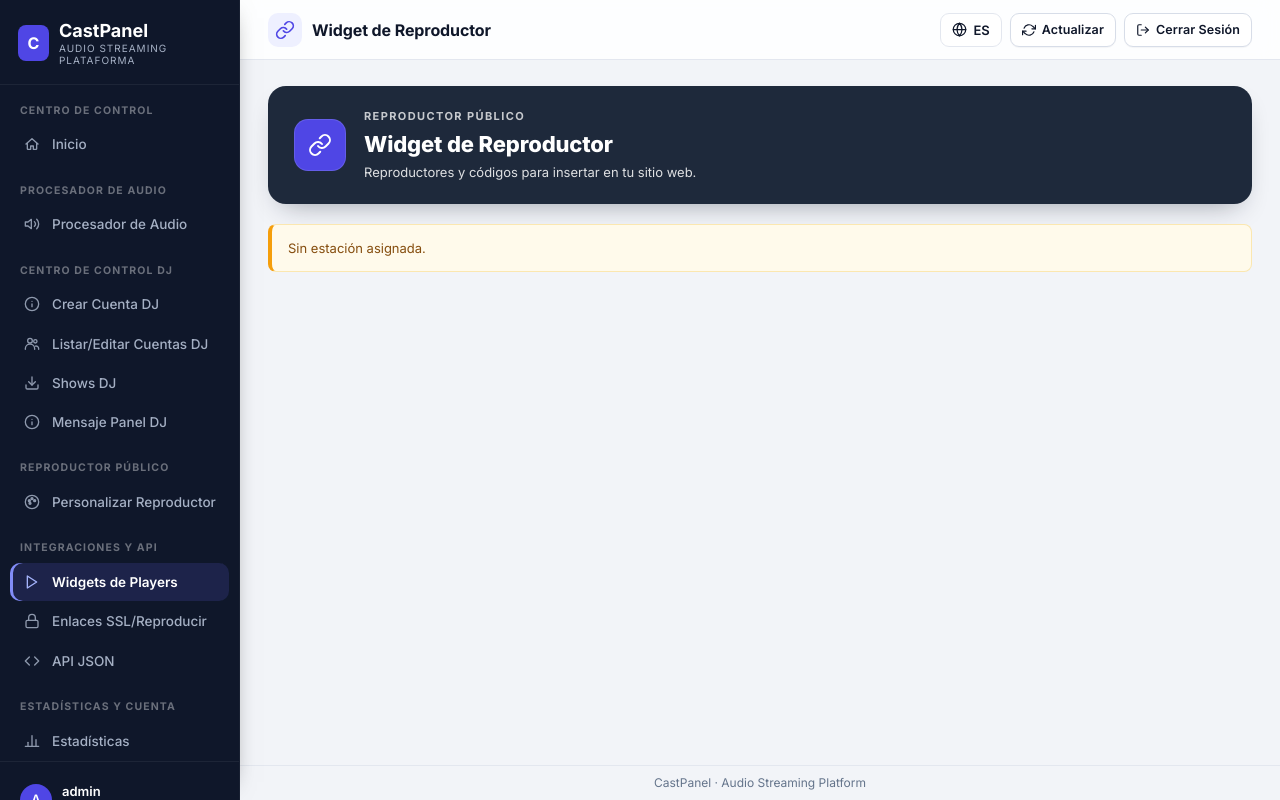
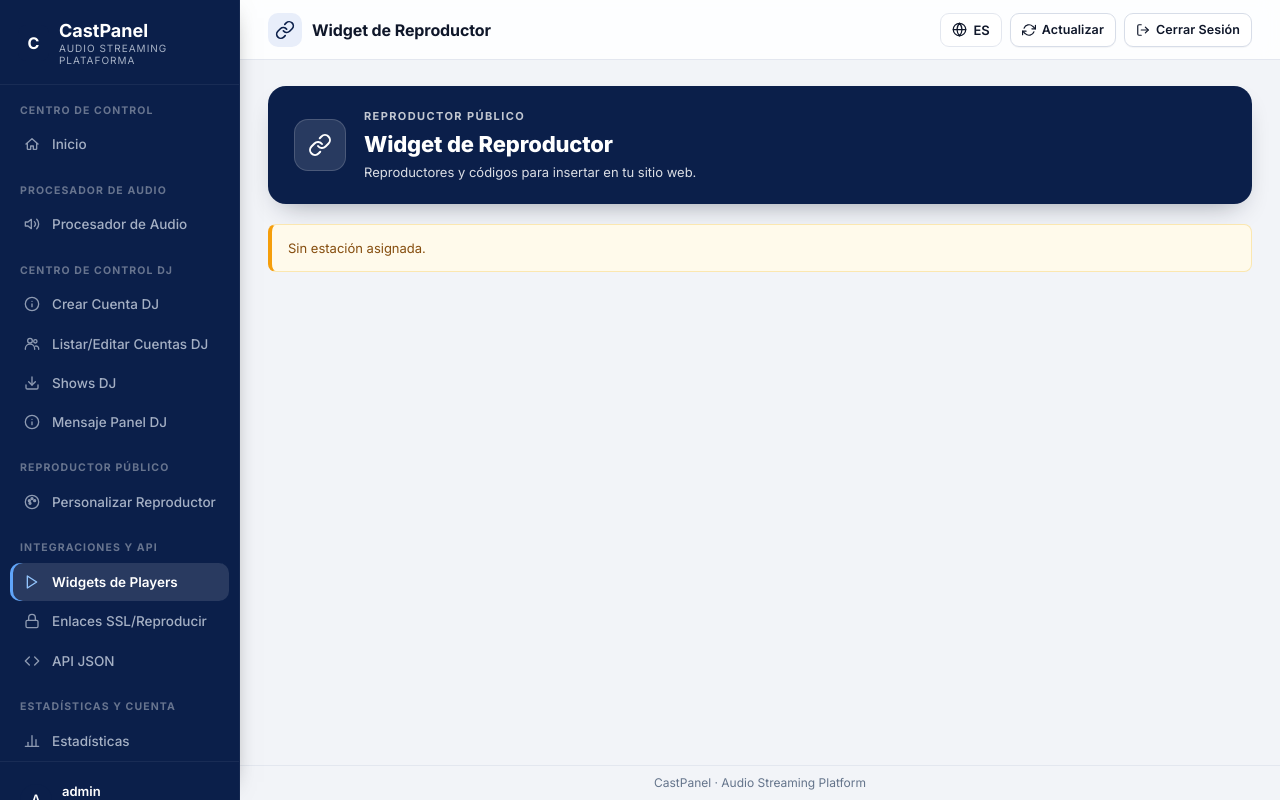
Before and after one commit to zunairaiqbal078/BroadCastingServer, a PHP site: page /cliente/widgets.php in a window 1280 px wide. Run offline with PHP 8.4, Linux system fonts and the light colour scheme; a user stored in the database is signed in; data comes from the database, SQL or seed files in the repository; data that the repository does not hold is empty.

Commit message:
Align admin, client, and DJ UI with shared branding theme tokens.
Use --cp-brand primary across theme.css, unify admin quick actions, and update login preview plus layout hooks for consistent chrome.

Co-authored-by: Cursor <cursoragent@cursor.com>

```diff
--- a/admin/branding.php
+++ b/admin/branding.php
@@ -377,7 +377,7 @@ $logoLabels = [
             </div>
 
             <!-- Mini login preview -->
-            <div style="background:linear-gradient(135deg, <?= htmlspecialchars($brand['sidebar_color'] ?? '#1e1b2e') ?> 0%, <?= htmlspecialchars($brand['primary_color'] ?? '#6c3ce0') ?> 100%);border-radius:12px;display:flex;align-items:center;justify-content:center;padding:24px">
+            <div style="background:#eef2f8;border-radius:12px;display:flex;align-items:center;justify-content:center;padding:24px">
                 <div style="background:var(--card-bg);border-radius:12px;padding:24px;width:240px;text-align:center">
                     <?php if (!empty($brand['logo_login'])): ?>
                         <img src="<?= htmlspecialchars($brand['logo_login']) ?>" alt="Logo"
--- a/assets/css/theme.css
+++ b/assets/css/theme.css
@@ -12,7 +12,7 @@
 .cp-theme {
     --radius: 14px;
     --radius-sm: 10px;
-    --ring: 0 0 0 3px rgba(108, 60, 224, .16);
+    --ring: 0 0 0 3px rgba(11, 31, 74, .16);
     --line: #e7e5f0;
     --line-soft: #f0eef7;
     --muted-bg: #f7f6fb;
@@ -23,18 +23,19 @@
     --hover: var(--muted-bg);
 }
 .cp-theme {
-    --primary: #4f46e5;
-    --primary-dark: #4338ca;
-    --primary-light: #6366f1;
-    --primary-bg: #eef0ff;
+    /* one system colour: the login colour from Admin > Branding (default dark blue) */
+    --primary: var(--cp-brand, #0b1f4a);
+    --primary-dark: var(--cp-brand, #0b1f4a);
+    --primary-light: #2563eb;
+    --primary-bg: #e8eefa;
     --body-bg: #f2f4f8;
-    --sidebar-bg: #0f172a;
+    --sidebar-bg: var(--cp-brand, #0b1f4a);
     --sidebar-hover: rgba(148, 163, 184, .10);
     --sidebar-text: #a5b0c4;
     --line: #e3e7ef;
     --line-soft: #eef1f6;
     --muted-bg: #f6f8fb;
-    --ring: 0 0 0 3px rgba(79, 70, 229, .16);
+    --ring: 0 0 0 3px rgba(11, 31, 74, .16);
     --text-primary: #0f172a;
     --text-secondary: #64748b;
     --radius: 12px;
@@ -75,17 +76,17 @@
 .cp-theme .sidebar-nav li a .nav-icon { opacity: .85; }
 /* active item: its own accent, so it stands out whatever primary colour the branding sets */
 .cp-theme .sidebar-nav li a.active {
-    background: rgba(99, 102, 241, .16);
+    background: rgba(255, 255, 255, .12);
     color: #fff;
     font-weight: 600;
-    box-shadow: inset 3px 0 0 #818cf8;
+    box-shadow: inset 3px 0 0 #60a5fa;
 }
-.cp-theme .sidebar-nav li a.active .nav-icon { color: #a5b4fc; opacity: 1; }
+.cp-theme .sidebar-nav li a.active .nav-icon { color: #93c5fd; opacity: 1; }
 .cp-theme .sidebar-nav li a.active,
 .cp-theme .sidebar-nav li a.active {
-    background: rgba(99, 102, 241, .16);
+    background: rgba(255, 255, 255, .12);
     color: #fff;
-    box-shadow: inset 3px 0 0 #818cf8;
+    box-shadow: inset 3px 0 0 #60a5fa;
 }
 .cp-theme .sidebar-footer { border-top: 1px solid rgba(255, 255, 255, .06); }
 
@@ -332,7 +333,7 @@
 .cp-theme .stat-card.blue, .cp-theme .stat-card.blue { --sc: #3b82f6; --scb: #eff6ff; }
 .cp-theme .stat-card.red, .cp-theme .stat-card.red { --sc: #ef4444; --scb: #fef2f2; }
 .cp-theme .stat-card.orange, .cp-theme .stat-card.orange { --sc: #f59e0b; --scb: #fffbeb; }
-.cp-theme .stat-card.purple, .cp-theme .stat-card.purple { --sc: #6366f1; --scb: #eef0ff; }
+.cp-theme .stat-card.purple, .cp-theme .stat-card.purple { --sc: #1d4ed8; --scb: #e8eefa; }
 .cp-theme .stat-card .stat-label, .cp-theme .stat-card .stat-label { color: var(--text-secondary); opacity: 1; }
 .cp-theme .stat-card .stat-value, .cp-theme .stat-card .stat-value { color: var(--text-primary); }
 .cp-theme .stat-card .stat-sub, .cp-theme .stat-card .stat-sub { color: var(--text-secondary); opacity: 1; }
@@ -423,7 +424,7 @@
 .cp-theme .preset-card.active, .cp-theme .theme-card.active, .cp-theme .theme-card.selected {
     border-color: var(--primary);
     background: var(--primary-bg);
-    box-shadow: 0 0 0 3px rgba(108, 60, 224, .12), var(--shadow);
+    box-shadow: 0 0 0 3px rgba(11, 31, 74, .12), var(--shadow);
 }
 .cp-theme .preset-card .preset-icon svg, .cp-theme .theme-card .theme-icon svg { color: var(--primary); }
 .cp-theme .proc-section { overflow: hidden; margin-bottom: 14px; }
@@ -444,14 +445,14 @@
     margin-bottom: 20px;
     border-radius: 18px;
     color: #fff;
-    background: #1e293b;
+    background: var(--cp-brand, #0b1f4a);
     box-shadow: 0 12px 28px -14px rgba(15, 23, 42, .45);
 }
 .cp-mod-hero > * { position: relative; z-index: 1; }
 .cp-mod-hero-icon {
     width: 52px; height: 52px; flex-shrink: 0; border-radius: 14px;
     display: flex; align-items: center; justify-content: center;
-    background: #4f46e5; border: 1px solid rgba(255, 255, 255, .12);
+    background: rgba(255, 255, 255, .12); border: 1px solid rgba(255, 255, 255, .16);
 }
 .cp-mod-hero-text { flex: 1; min-width: 0; }
 .cp-mod-kicker { font-size: 11px; letter-spacing: 1.4px; text-transform: uppercase; opacity: .75; font-weight: 700; }
@@ -469,11 +470,14 @@
 .cp-theme .cp3-player,
 .cp-theme .cp-client-hero,
 .cp-theme .cp-embed-player {
-    background: #1e293b !important;
+    background: var(--cp-brand, #0b1f4a) !important;
     box-shadow: 0 12px 28px -14px rgba(15, 23, 42, .45) !important;
 }
 .cp-theme .adj-hero::before, .cp-theme .adj-hero::after,
 .cp-theme .cp3-player::before, .cp-theme .cp3-player::after,
 .cp-theme .cp2-hero::before, .cp-theme .cp2-hero::after { display: none !important; }
-.cp-theme .cp2-hero { background: #1e293b !important; box-shadow: 0 12px 28px -14px rgba(15, 23, 42, .45) !important; }
+.cp-theme .cp2-hero { background: var(--cp-brand, #0b1f4a) !important; box-shadow: 0 12px 28px -14px rgba(15, 23, 42, .45) !important; }
 .cp-theme .stat-card { background-image: none !important; }
+
+/* buttons in the system colour: lighter on hover, whatever colour Branding sets */
+.cp-theme .btn-primary:hover, .cp-theme .tab-btn.active:hover { background: var(--primary); filter: brightness(1.35); }
--- a/cliente/autodj.php
+++ b/cliente/autodj.php
@@ -435,7 +435,7 @@ $curCodec = $estacion['codec'] ?: 'mp3';
 <style>
 /* ===== AutoDJ (redesign) ===== */
 .adj-hero{position:relative;overflow:hidden;border-radius:18px;padding:24px 26px;margin-bottom:18px;color:#fff;
-  background:#1e293b;box-shadow:0 14px 34px rgba(15,40,80,.20)}
+  background:var(--cp-brand, #0b1f4a);box-shadow:0 14px 34px rgba(11,31,74,.25)}
 .adj-hero::before,.adj-hero::after{content:'';position:absolute;border-radius:50%;filter:blur(40px);pointer-events:none}
 .adj-hero::before{width:260px;height:260px;right:-80px;top:-110px;background:rgba(255,255,255,.18)}
 .adj-hero::after{width:200px;height:200px;left:30%;bottom:-130px;background:rgba(255,255,255,.10)}
--- a/cliente/index.php
+++ b/cliente/index.php
@@ -172,7 +172,7 @@ $cpServerLabel = match ($estacion['server_type'] ?? '') {
 <style>
 /* ===== Client dashboard (redesign) ===== */
 .cp2-hero{position:relative;overflow:hidden;border-radius:18px;padding:24px 26px;margin-bottom:18px;color:#fff;
-  background:#1e293b;box-shadow:0 14px 34px rgba(15,40,80,.20)}
+  background:var(--cp-brand, #0b1f4a);box-shadow:0 14px 34px rgba(11,31,74,.25)}
 .cp2-hero::before,.cp2-hero::after{content:'';position:absolute;border-radius:50%;filter:blur(40px);pointer-events:none}
 .cp2-hero::before{width:280px;height:280px;right:-90px;top:-120px;background:rgba(255,255,255,.18)}
 .cp2-hero::after{width:220px;height:220px;left:28%;bottom:-140px;background:rgba(255,255,255,.10)}
@@ -499,11 +499,11 @@ a.cp2-metric:hover{background:rgba(255,255,255,.16);color:#fff}
                 </div>
                 <style>
                 .cp3-player{display:flex;gap:18px;align-items:center;padding:18px;border-radius:18px;color:#fff;
-                  background:#1e293b;box-shadow:0 12px 30px rgba(15,40,80,.22);position:relative;overflow:hidden}
+                  background:var(--cp-brand, #0b1f4a);box-shadow:0 12px 30px rgba(11,31,74,.25);position:relative;overflow:hidden}
                 .cp3-player::before{content:'';position:absolute;width:220px;height:220px;right:-70px;top:-90px;border-radius:50%;background:rgba(255,255,255,.14);filter:blur(30px);pointer-events:none}
                 .cp3-art{flex-shrink:0;position:relative;z-index:1}
                 .cp3-vinyl{position:relative;width:96px;height:96px;border-radius:50%;background:#111;border:4px solid #262626;box-shadow:0 8px 20px rgba(0,0,0,.4)}
-                .cp3-vinyl::before{content:'';position:absolute;inset:28%;border-radius:50%;background:#4f46e5}
+                .cp3-vinyl::before{content:'';position:absolute;inset:28%;border-radius:50%;background:#2563eb}
                 .cp3-vinyl::after{content:'';position:absolute;inset:44%;border-radius:50%;background:#fff}
                 .cp3-player.is-playing .cp3-vinyl{animation:cp3spin 4s linear infinite}
                 @keyframes cp3spin{to{transform:rotate(360deg)}}
--- a/includes/layout_header.php
+++ b/includes/layout_header.php
@@ -35,7 +35,10 @@ $brand = getCurrentBranding();
     <link href="<?= BASE_URL ?>/assets/css/style.css?v=<?= (int)$cpStyleVer ?>" rel="stylesheet">
     <?php $cpThemeVer = @filemtime(BASE_PATH . '/assets/css/theme.css') ?: time(); ?>
     <link href="<?= BASE_URL ?>/assets/css/theme.css?v=<?= (int)$cpThemeVer ?>" rel="stylesheet">
+    <?php require_once __DIR__ . '/login_theme.php'; ?>
     <style>
+        /* one system colour = the login colour from Admin > Branding (default dark blue) */
+        .cp-theme { --cp-brand: <?= cpLoginColor($brand ?? []) ?>; }
         .nav-icon { font-style: normal; display:inline-flex; align-items:center; }
         <?php if (!empty($brand['primary_color'])): ?>
         :root { --primary: <?= htmlspecialchars($brand['primary_color']) ?>; }
```
Also changed, not shown: admin/index.php (+6 -6 lines), dj/includes/header.php (+9 -7 lines).
